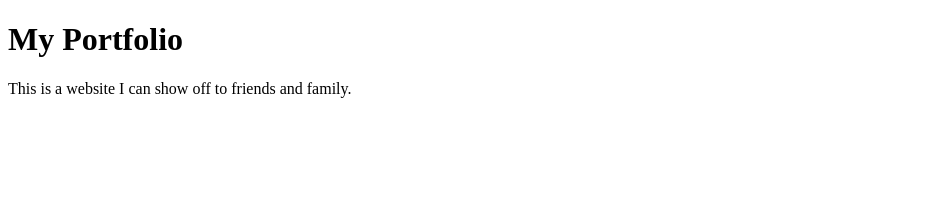
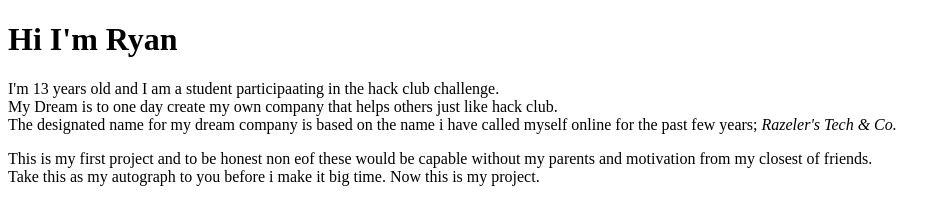
Before and after one commit to Ryan-coder47/my-portfolio, a plain HTML site: page index.html in a window 1280 px wide. Shown: the whole page, without its empty margins (0-951 px from the left). Drawn offline with Linux system fonts and the light colour scheme.

Commit message:
added an about me and contents

```diff
--- a/index.html
+++ b/index.html
@@ -1,10 +1,11 @@
 <!DOCTYPE html>
-<html>
+<html lang="en">
 	<head>
 		<title>My Portfolio</title>
 	</head>
 	<body>
-		<h1>My Portfolio</h1>
-		<p>This is a website I can show off to friends and family.</p>
+		<h1>Hi I'm Ryan</h1>
+		<p>I'm 13 years old and I am a student participaating in the hack club challenge. <br> My Dream is to one day create my own company that helps others just like hack club.<br> The designated name for my dream company is based on the name i have called myself online for the past few years; <em>Razeler's Tech & Co.</em>  </p>
+		<p> This is my first project and to be honest non eof these would be capable without my parents and motivation from my closest of friends. <br> Take this as my autograph to you before i make it big time. Now this is my project.</p>
 	</body>
 </html>
```
